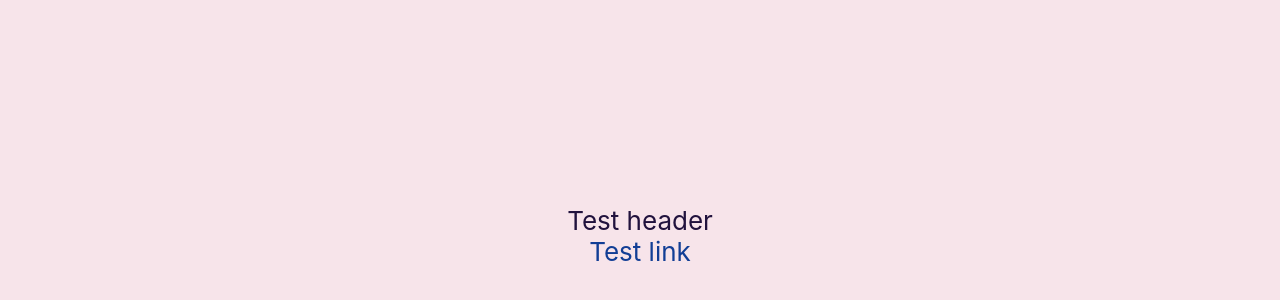
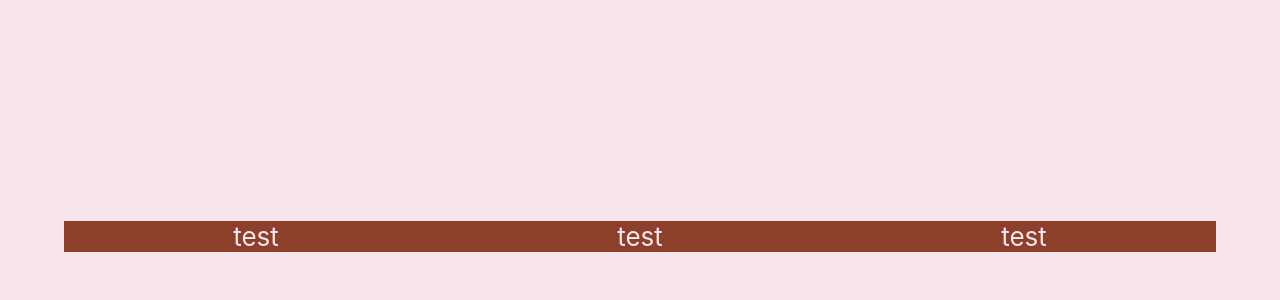
Before and after one commit to ViLinh27/zine-rack, a React (Create React App) app in the folder zine-rack/: page / in a window 1280 px wide. Shown: the part 164-464 px from the top of the page. Built offline with nearby package versions, Linux system fonts and the light colour scheme.

Commit message:
add magazine rack rectangle

```diff
--- a/zine-rack/src/App.css
+++ b/zine-rack/src/App.css
@@ -42,6 +42,21 @@
   }
 }
 
+.magazine-rack{
+  background-color: var(--brown);
+  color:var(--offwhite);
+
+  width: 90%;
+  height:70%;
+
+  display:flex;
+  flex-direction: row;
+  flex-wrap: wrap;
+  align-items: center;
+  align-content: center;
+  justify-content: space-around;
+}
+
 /* @media (prefers-reduced-motion: no-preference) {
   .App-logo {
     animation: App-logo-spin infinite 20s linear;
--- a/zine-rack/src/App.js
+++ b/zine-rack/src/App.js
@@ -4,9 +4,11 @@
   return (
     <div className="App">
       <header className="App-header">
-        {/* text for test purposes only, get rid of later: */}
-        Test header
-        <a href='#' className="App-link" >Test link</a>
+        <div className="magazine-rack">
+          <div>test</div>
+          <div>test</div>
+          <div>test</div>
+        </div>
       </header>
     </div>
   );
```
